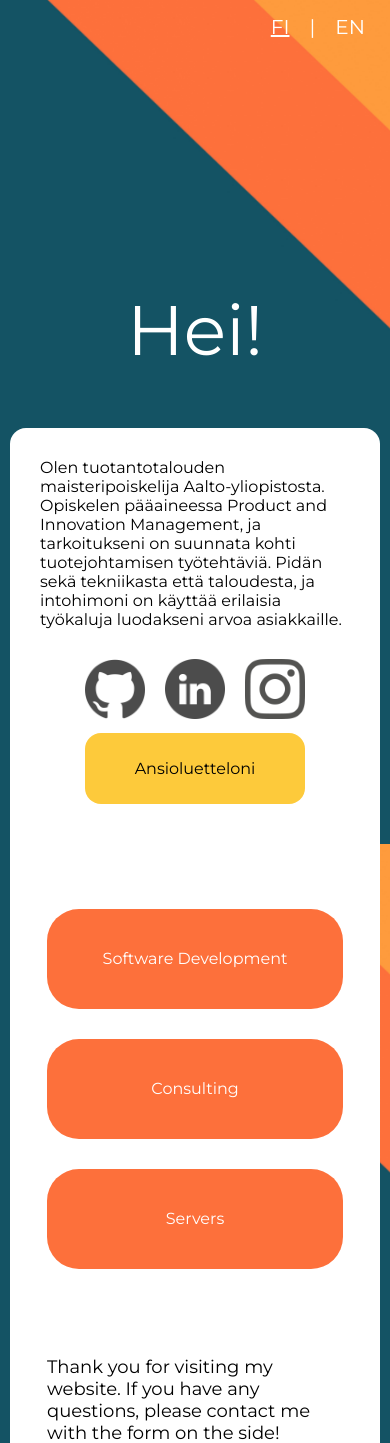
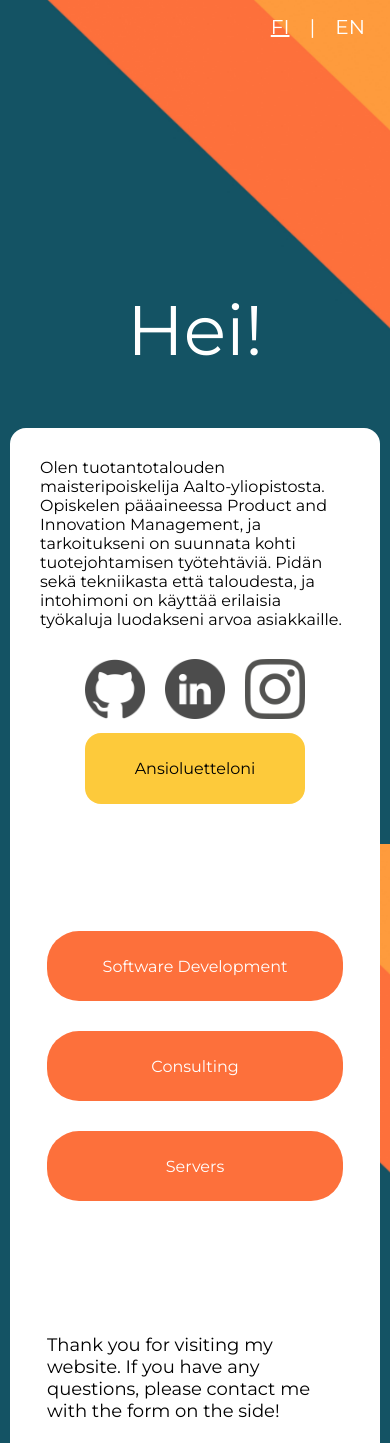
Before and after one commit to jviitamo/jubilant-octo-system, a Vue app: page / in a window 390 px wide. Shown: the top 1443 px of the page. Built offline with nearby package versions, Linux system fonts and the light colour scheme.

Commit message:
Improve more scalability

```diff
--- a/src/components/CompetenceBall.vue
+++ b/src/components/CompetenceBall.vue
@@ -98,6 +98,10 @@ export default {
           height: 80%;
           width: 90%;
       }
+      .ball {
+          width: 80%;
+          height: 70px;
+      }
     }
 
 </style>
```
